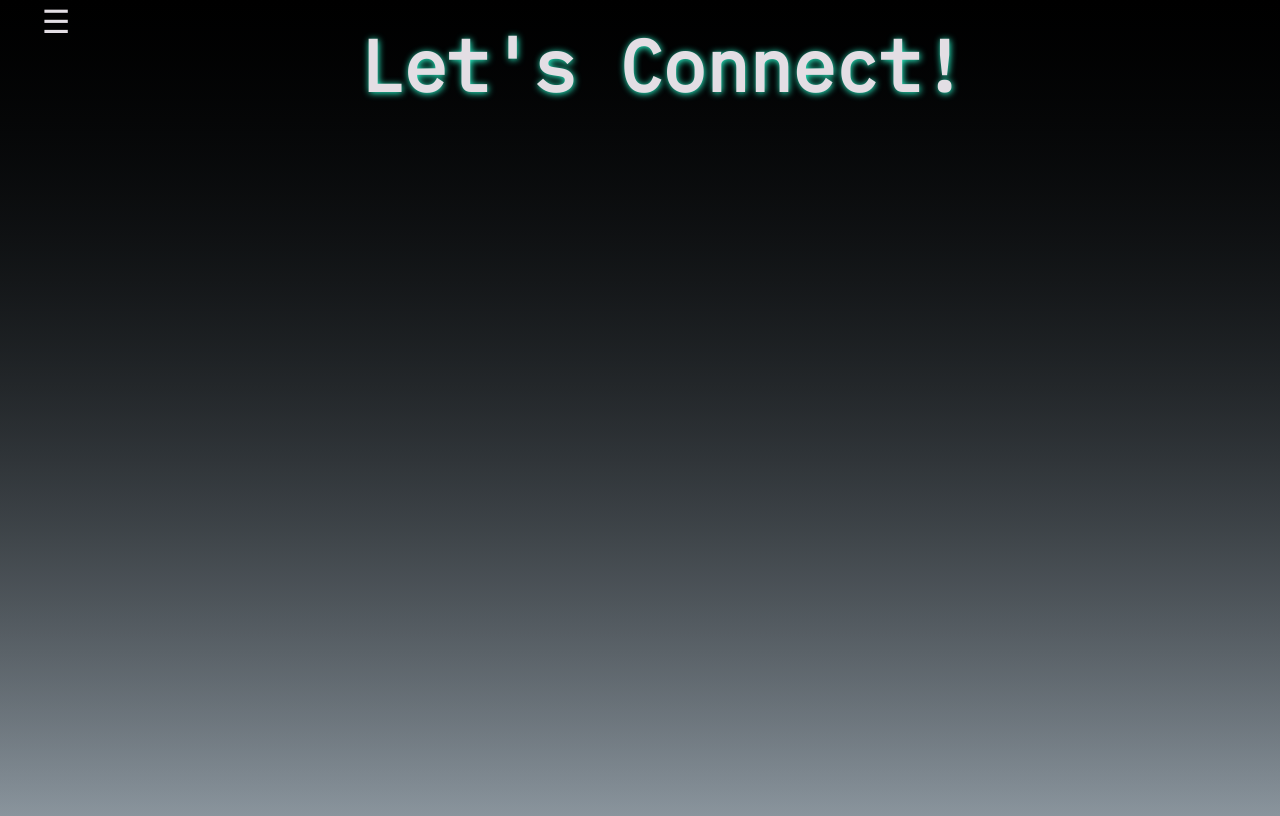
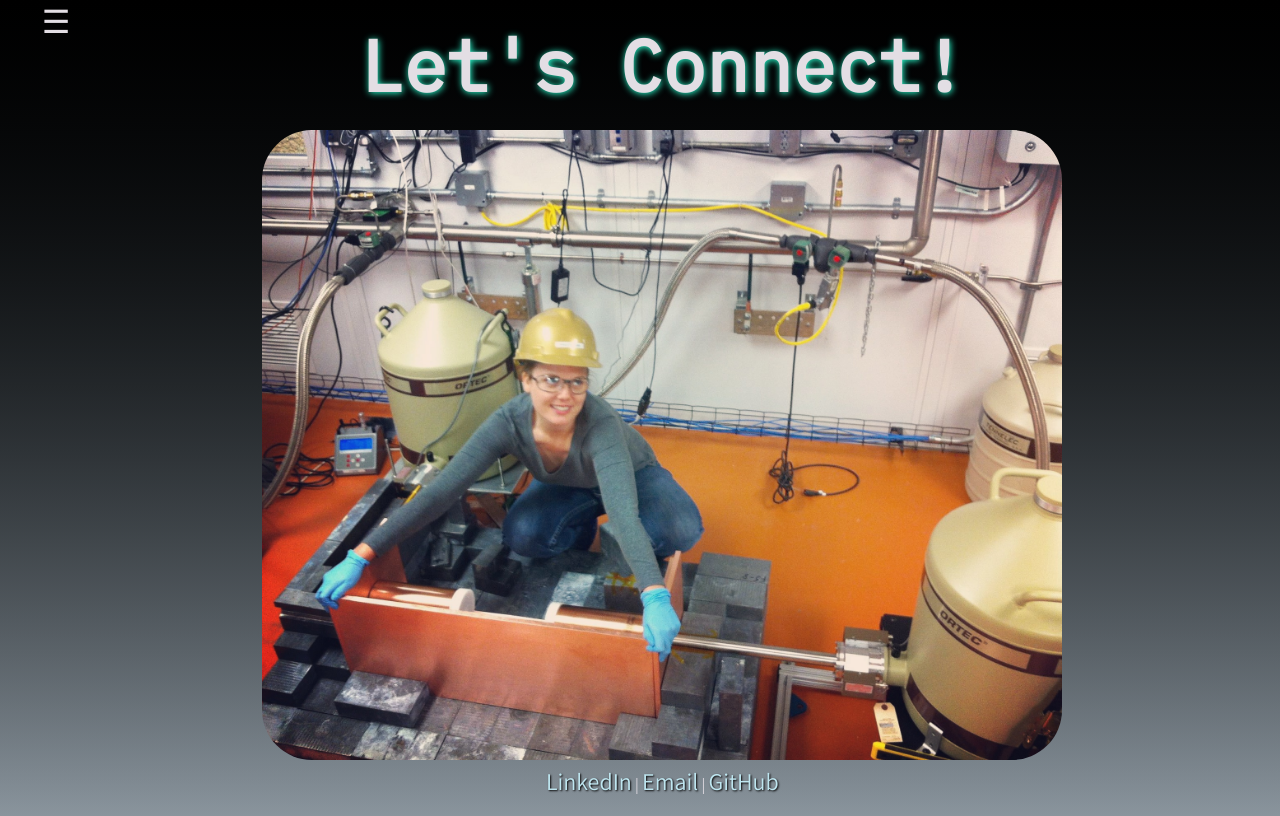
Before and after one commit to baileyjean/portfolio, a React (Create React App) app: page /drop-me-a-line in a window 1280 px wide. Built offline with nearby package versions, Linux system fonts and the light colour scheme.

Commit message:
Add connect links and photo to connect page

```diff
--- a/src/pages/Contact.js
+++ b/src/pages/Contact.js
@@ -1,4 +1,5 @@
 import React from 'react'
+import bailey from '../styles/images/happyBailey.jpg'
 
 const Contact = () => {
 
@@ -6,6 +7,11 @@ const Contact = () => {
     <div className="pages">
       <div className="contact-page">
         <h1>Let's Connect!</h1>
+        <img src={bailey} alt=""/>
+        <br />
+        <span>
+          <a href="https://www.linkedin.com/in/baileyleavitt/">LinkedIn</a> | <a href="mailto: baileyjleavitt@gmail.com">Email</a> | <a href="https://github.com/baileyjean">GitHub</a>
+        </span>
       </div>
     </div>
   )
--- a/src/pages/Home.js
+++ b/src/pages/Home.js
@@ -132,11 +132,17 @@ const Home = (props) => {
       </div>
       <div ref={eduRef} className="education">
         <h2>Education</h2>
-        <p>Just my luck, no ice. You know what? It is beets. I've crashed into a beet truck. Do you have any idea how long it takes those cups to decompose. Checkmate... This thing comes fully loaded. AM/FM radio, reclining bucket seats, and... power windows. Yes, Yes, without the oops!</p>
-        <p>Yeah, but John, if The Pirates of the Caribbean breaks down, the pirates don’t eat the tourists. Forget the fat lady! You're obsessed with the fat lady! Drive us out of here! Must go faster. Hey, you know how I'm, like, always trying to save the planet? Here's my chance.</p>
-        <p>Checkmate... I was part of something special. Yeah, but your scientists were so preoccupied with whether or not they could, they didn't stop to think if they should. Must go faster... go, go, go, go, go! Is this my espresso machine? Wh-what is-h-how did you get my espresso machine?</p>
-        <p>God creates dinosaurs. God destroys dinosaurs. God creates Man. Man destroys God. Man creates Dinosaurs. Yes, Yes, without the oops! Yes, Yes, without the oops! Forget the fat lady! You're obsessed with the fat lady! Drive us out of here! My dad once told me, laugh and the world laughs with you, Cry, and I'll give you something to cry about you little bastard!</p>
-        <p>Must go faster. Eventually, you do plan to have dinosaurs on your dinosaur tour, right? I was part of something special. You know what? It is beets. I've crashed into a beet truck. Remind me to thank John for a lovely weekend. Is this my espresso machine? Wh-what is-h-how did you get my espresso machine?</p>
+        <h3>Software Engineering Certification</h3>
+        <p>July 2021</p>
+        <p>General Assembly - Software Engineering Immersive Remote</p>
+        <h3>Associate's of Applied Science in Biomedical Engineering</h3>
+        <p>Glendale Community College</p>
+        <p>May 2017</p>
+        <p>Graduated with Highest Distinction (4.0 GPA)</p>
+        <h3>Associate's of Science (Physics Emphasis)</h3>
+        <p>Glendale Community College</p>
+        <p>May 2017</p>
+        <p>Graduated with Highest Distinction (4.0 GPA)</p>
         <br />
         <span>
           <button onClick={() => resumeRef.current.scrollIntoView({behavior: 'smooth'})}>&#8595;</button>
--- a/src/styles/App.css
+++ b/src/styles/App.css
@@ -151,6 +151,25 @@ button:hover {
   height: 100vh;
 }
 
+.contact-page a {
+  text-decoration: none;
+  font-size: 24px;
+  color: rgb(191, 230, 240);
+  text-shadow: 1px 1px 2px rgb(0, 0, 0);
+}
+
+.contact-page a:hover {
+  color: rgb(53, 207, 33);
+  font-weight: bold;
+  font-size: x-large;
+  text-shadow: 1px 1px 5px rgb(1, 16, 17);
+}
+
+.contact-page img {
+  width: 50em;
+  border-radius: 50px;
+}
+
 /**************************************************************************************************************************************************/
 /******************************************************************** PROJECTCARD *****************************************************************/
 /**************************************************************************************************************************************************/
```
Also changed, not shown: src/styles/images/happyBailey.jpg (added).
